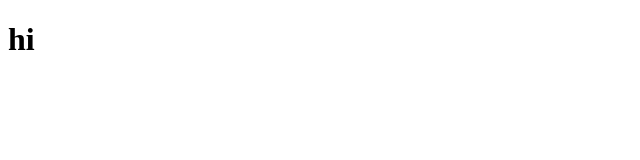
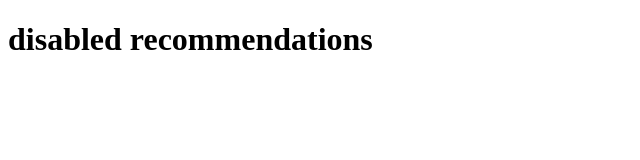
Before and after one commit to xAdvitya/YT-Distraction-Killer, a browser extension: page index.html in a window 1280 px wide. Shown: the whole page, without its empty margins (0-640 px from the left). Drawn offline with Linux system fonts and the light colour scheme.

Commit message:
index change

```diff
--- a/index.html
+++ b/index.html
@@ -4,6 +4,6 @@
      <title>Document</title>
 </head>
 <body>
-    <h1>hi</h1>
+   <h1>disabled recommendations</h1>
 </body>
 </html>
```
